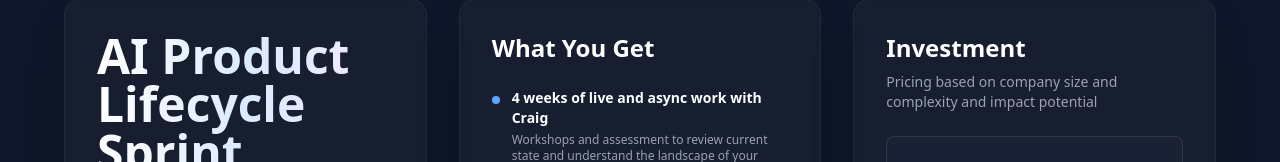
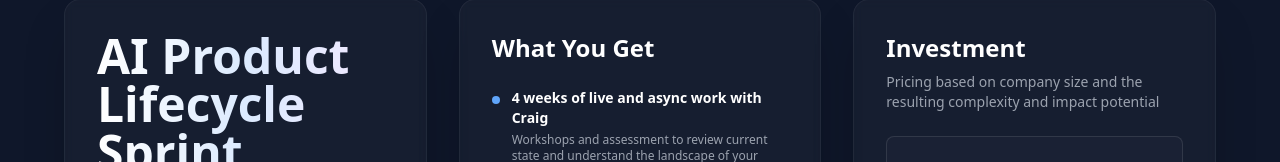
Before and after one commit to prodyssey/vibe-cto-dot-ai, a Next.js app: page / in a window 1280 px wide. Shown: the part 765-927 px from the top of the page. Built offline with nearby package versions, Linux system fonts and the light colour scheme; no server answers.

Commit message:
content: wording tweak on investment column

```diff
--- a/src/components/sections/ProductLifecycleSprint.tsx
+++ b/src/components/sections/ProductLifecycleSprint.tsx
@@ -190,7 +190,7 @@ export const ProductLifecycleSprint = () => {
               Investment
             </h3>
             <p className="text-sm text-gray-400 text-left mb-6">
-              Pricing based on company size and complexity and impact potential
+              Pricing based on company size and the resulting complexity and impact potential
             </p>
             <div className="text-center">
               {/* Single Pricing Option */}
```
